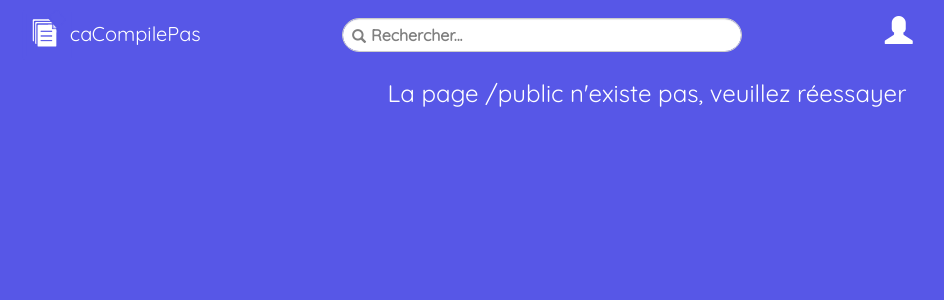
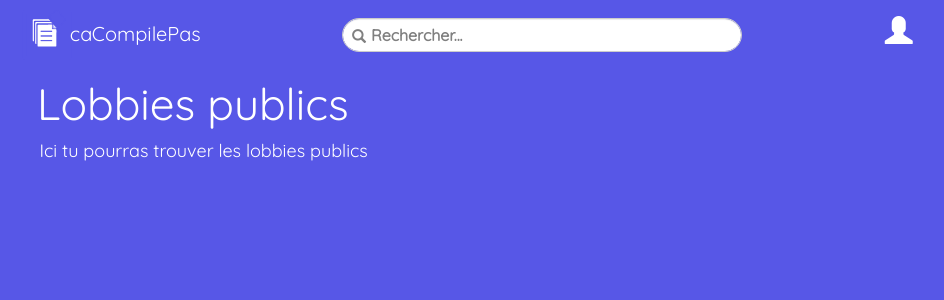
Before and after one commit to djodjo89/cacompilepas, a React (Create React App) app in the folder front/: page /public in a window 1280 px wide. Shown: the top 300 px of the page, without its empty margins (8-952 px from the left). Built offline with nearby package versions, Linux system fonts and the light colour scheme.

Commit message:
CCP-52 feat/front(lobby): public lobbies

```diff
--- a/front/src/View/App/App.tsx
+++ b/front/src/View/App/App.tsx
@@ -12,7 +12,7 @@ import PrivateRoute from "../../Security/PrivateRoute";
 import '../../css/App.css';
 import Home from "../Pages/Home";
 import Admin from '../Admin/Admin';
-import PopularLobbies from "../Popular/PopularLobbies";
+import PublicLobbies from "../Public/PublicLobbies";
 
 class App extends React.Component {
     public render(): ReactNode {
@@ -29,8 +29,8 @@ class App extends React.Component {
                             <Connection/>
                         </Route>
                         <PrivateRoute path={'/admin'} component={Admin} rest={[]}/>
-                        <Route path={'/popular'}>
-                            <PopularLobbies/>
+                        <Route path={'/public'}>
+                            <PublicLobbies/>
                         </Route>
                         <Route path={'*'}>
                             <NotFound/>
--- a/front/src/View/Pages/Home.tsx
+++ b/front/src/View/Pages/Home.tsx
@@ -46,8 +46,8 @@ class Buttons extends React.Component {
                 <a href={'/'}>
                     <button className={"personalPage"}>Page Perso</button>
                 </a>
-                <a href={'/popular'}>
-                    <button className={"offset-2 popularCoursheet"}>Fiches Populaires</button>
+                <a href={'/public'}>
+                    <button className={"offset-2 publicLobbies"}>Lobbies publics</button>
                 </a>
             </div>
         )
--- a/front/src/View/Popular/PopularLobbies.tsx
+++ b/front/src/View/Public/PublicLobbies.tsx
@@ -1,12 +1,12 @@
 import React, {ReactNode} from "react";
 import Request from "../../API/Request";
-import PopularLobby from "./PopularLobby";
+import PublicLobby from "./PublicLobby";
 
-interface PopularLobbiesState {
+interface PublicLobbiesState {
     lobbies: any[],
 }
 
-class PopularLobbies extends React.Component<any, PopularLobbiesState> {
+class PublicLobbies extends React.Component<any, PublicLobbiesState> {
     constructor(props: any) {
         super(props);
         this.state = {
@@ -28,10 +28,10 @@ class PopularLobbies extends React.Component<any, PopularLobbiesState> {
     public renderLobbies(): ReactNode {
         return this.state.lobbies.map(
             lobby =>
-                <PopularLobby
+                <PublicLobby
                     key={lobby['id_lobby']}
                     id={lobby['id_lobby']}
-                    label={lobby['label']}
+                    label={lobby['label_lobby']}
                     description={lobby['description']}
                     logo={lobby['logo']}
                     pseudo={lobby['pseudo']}
@@ -48,11 +48,26 @@ class PopularLobbies extends React.Component<any, PopularLobbiesState> {
 
     public render(): ReactNode {
         return (
-            <div>
-                Lobbies populaires
-                {this.renderLobbies()}
+            <div className={'container-fluid'}>
+                <div className={'row container-fluid pl-0'}>
+                    <div className={'row col-12'}>
+                        <div className={'col-12 text-left'}>
+                            <h1>Lobbies publics</h1>
+                        </div>
+                    </div>
+                    <div className={'row'}>
+                        <div className={'col-12 ml-4'}>
+                            <div className={'ml-1'}>
+                                <p>Ici tu pourras trouver les lobbies publics</p>
+                            </div>
+                        </div>
+                    </div>
+                </div>
+                <div className={'row container-fluid pt-lg-5 pt-md-5 pr-0'}>
+                    {this.renderLobbies()}
+                </div>
             </div>)
     }
 }
 
-export default PopularLobbies;
+export default PublicLobbies;
--- a/front/src/View/Popular/PopularLobby.tsx
+++ b/front/src/View/Public/PublicLobby.tsx
@@ -1,15 +1,16 @@
 import React, {ReactNode} from "react";
 import Request from "../../API/Request";
+import '../../css/PublicLobbies.css';
 
-interface PopularLobbyProps {
+interface PublicLobbyProps {
     id: number,
     label: string,
     description: string,
     logo: string,
     pseudo: string
 }
-class PopularLobby extends React.Component<PopularLobbyProps, any> {
-    public constructor(props: PopularLobbyProps) {
+class PublicLobby extends React.Component<PublicLobbyProps, any> {
+    public constructor(props: PublicLobbyProps) {
         super(props);
         this.fillLogo = this.fillLogo.bind(this);
         this.getLogo = this.getLogo.bind(this);
@@ -37,36 +38,36 @@ class PopularLobby extends React.Component<PopularLobbyProps, any> {
         const img: any = document.getElementById('lobby-logo' + this.props.id);
         const blob = new Blob([data], {type: 'image/jpg'});
         img.src = URL.createObjectURL(blob);
-        console.log(blob);
-        console.log(img);
-        console.log(data);
     }
 
     public render(): ReactNode {
         return (
-            <div className={'container col-3'}>
-                <div className={'col-2 lobby-logo'}>
+            <div className={'container-fluid row col-lg-5 mt-lg-0 mt-sm-4 pr-0 mb-lg-5 mr-4 pl-lg-0 pl-md-0 pl-sm-2 pl-xs-2 '
+                + (0 === this.props.id % 2 ? ' offset-lg-1 ml-lg-5' : 'mr-lg-5')
+            }>
+                <div className={'col-lg-3 col-md-3 col-sm-2 pt-lg-5 pt-md-5 pt-sm-5 pl-0 pr-lg-5 pr-md-5 pr-sm-4 pr-xs-5'}>
                     <img
                         id={'lobby-logo' + this.props.id}
+                        className={'lobby-logo'}
                         src={this.props.logo}
                         alt={'Lobby ' + this.props.label + ' logo'}
                         />
                 </div>
-                <div className={'col-10'}>
+                <div className={'col-lg-9 col-md-9 col-sm-10 mb-0 p-lg-0'}>
                     <div className={'row'}>
-                        <h4>{this.props.label}</h4>
+                        <h3 className={'m-0'}>{this.props.label}</h3>
                     </div>
-                    <div className={'row'}>
+                    <div className={'row lobby-description mt-0 align-top d-inline-block mt-2 col-12 pl-0 pr-0'}>
                         <p>{this.props.description}</p>
                     </div>
-                    <div className={'row'}>
-                        <div className={'col-6'}>
+                    <div className={'row mt-lg-3 mt-md-3 mt-sm-3 mt-xs-3'}>
+                        <div className={'col-lg-8 col-md-8 col-sm-8 col-xs-8 text-left p-0'}>
                             <a
                                 href={'/lobby/' + this.props.id}
-                            >Lien vers le lobby</a>
+                            ><p>Lien vers le lobby</p></a>
                         </div>
-                        <div className={'col-6'}>
-                            {this.props.pseudo}
+                        <div className={'col-lg-4 col-md-4 col-sm-4 col-xs-4 p-0'}>
+                            <p className={' text-right'}>{this.props.pseudo}</p>
                         </div>
                     </div>
                 </div>
@@ -75,4 +76,4 @@ class PopularLobby extends React.Component<PopularLobbyProps, any> {
     }
 }
 
-export default PopularLobby;
+export default PublicLobby;
--- a/front/src/css/Home.css
+++ b/front/src/css/Home.css
@@ -30,13 +30,13 @@ p{
     transition-duration: 0.5s;
 }
 
-.popularCoursheet:hover{
+.publicLobbies:hover{
     background-color: #6669c8;
     color: #F2F2F2;
     transition-duration: 0.5s;
 }
 
-.popularCoursheet{
+.publicLobbies{
     width: 190px;
     background-color: #F2F2F2;
     color: #5757e7;
--- /dev/null
+++ b/front/src/css/PublicLobbies.css
@@ -0,0 +1,11 @@
+.lobby-logo {
+    width: 64px;
+    height: 64px;
+    border-radius: 40px;
+}
+
+.lobby-description {
+    height: 50px;
+    overflow: scroll;
+    margin-left: -45px;
+}
```
Also changed, not shown: 1 other file (tests, documents, lock files or other folders).
